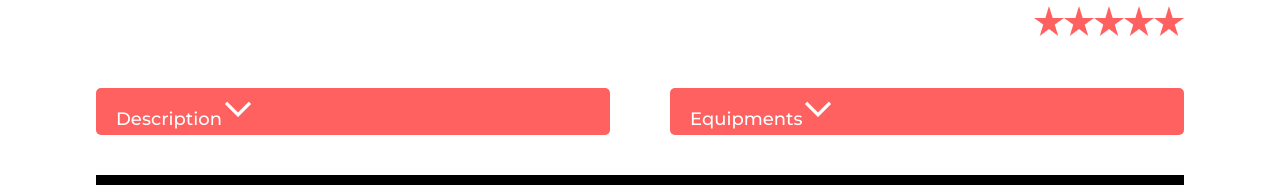
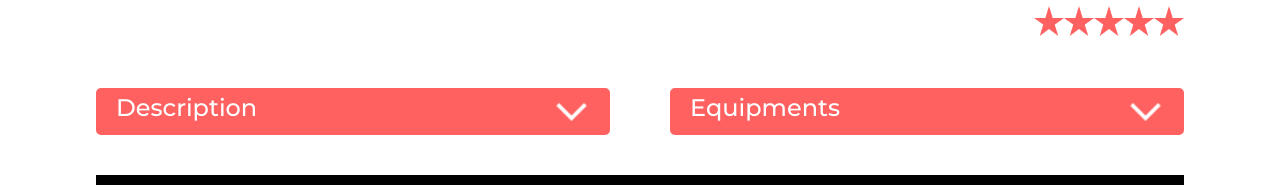
Before and after one commit to CelieBlue/kasa, a React (Create React App) app: page /Accomodations/0979876d in a window 1280 px wide. Shown: the part 710-895 px from the top of the page. Built offline with nearby package versions, Linux system fonts and the light colour scheme.

Commit message:
Ajustement du Collapse - Affichage de la page Erreur 404 dans le router

```diff
--- a/src/Components/Collapsible.jsx
+++ b/src/Components/Collapsible.jsx
@@ -7,7 +7,7 @@ const [isOpen, setIsOpen] = useState(false)
 
     return (
 
-        <>
+        <div className="collapsible">
             <div className="toggle" onClick={() =>
                 setIsOpen(!isOpen)}>
                 {props.label}
@@ -18,6 +18,6 @@ const [isOpen, setIsOpen] = useState(false)
                 {props.children}
             </div>
             }
-        </>
+        </div>
     );
 }
--- a/src/Styles/About.css
+++ b/src/Styles/About.css
@@ -3,8 +3,8 @@
     margin: 40px auto 60px auto;
 }
 
-/* .toggle {
+.collapsible_container .toggle {
     font-size: 24px;
     font-weight: 500;
     line-height: 30px;
-} */
+}
--- a/src/Styles/Accomodation.css
+++ b/src/Styles/Accomodation.css
@@ -95,14 +95,6 @@
     gap: 10px;
 }
 
-/* .rating span {
-    font-size: 40px;
-    line-height: 40px;
-    text-align: right;
-
-} */
-
-
 /************ INFOS MORE ************/
 
 .infos_more {
@@ -114,14 +106,13 @@
 
 /**** Description & Equipment****/
 
-.title_infos_more {
+/* .title_infos_more {
     width:50%;
-    flex-shrink: 1;
     background-color: var(--cleargrey);
     border-radius: 15px 15px 0px 0px;
-}
+} */
 
-.title_infos_more h2 {
+.infos_more_title {
     color: var(--white);
     background-color: var(--corail);
     border-radius: 15px 15px 0px 0px;
@@ -131,10 +122,15 @@
     line-height: 26px;
 }
 
-.title_infos_more p {
-    display: inline-block;
+.infos_more p {
     padding: 10px;
-    font-size: 19px;
+    font-size: 18px;
     font-weight: 400;
     line-height : 26px;
 }
+.infos_more_equipment p {
+    padding: 10px;
+    font-size: 18px;
+    font-weight: 400;
+    line-height : 10px;
+}
--- a/src/Styles/Collapsible.css
+++ b/src/Styles/Collapsible.css
@@ -1,4 +1,8 @@
-.toggle {
+.collapsible {
+    width: 100%;
+}
+
+.collapsible .toggle {
     width: 100%;
     height: 47px;
     margin-top: 18px;
@@ -7,12 +11,18 @@
     background: var(--corail);
     color: var(--white);
     font-family: Montserrat;
-    font-size: 18px;
+    font-size: 24px;
     font-weight: 500;
     line-height: 30px;
     text-align: left;
     border: none;
     cursor: pointer;
+    display: flex;
+    justify-content: space-between;
+}
+
+.collapsible .toggle img {
+    text-align: right;
 }
 
 .text_content {
--- a/src/index.jsx
+++ b/src/index.jsx
@@ -8,36 +8,36 @@ import AppLayout from './Layout/AppLayout';
 import Home, { loader as homeLoader } from './Pages/Home';
 import Accomodation, { loader as accomodationLoader } from './Pages/Accomodations';
 import About from './Pages/About';
-// import NotFound from './Components/NotFound';
+import NotFound from './Components/NotFound';
 
 
 const router = createBrowserRouter([
   {
     path: '/',
     element: <AppLayout />,
-    // errorElement: <NotFound />,
+    errorElement: <NotFound />,
     children: [
       {
         path: '/',
         element: <Home />,
-        // errorElement: <NotFound />,
+        errorElement: <NotFound />,
         loader: homeLoader,
       },
       {
         path: '/Accomodations/:id',
         element: <Accomodation />,
-        // errorElement: <NotFound />,
+        errorElement: <NotFound />,
         loader: accomodationLoader,
       },
       {
         path: '/About',
         element: <About />,
-        // errorElement: <NotFound />,
+        errorElement: <NotFound />,
       },
-      // {
-      //   path: '*',
-      //   element: <NotFound />,
-      // },
+      {
+        path: '*',
+        element: <NotFound />,
+      },
     ]
   }
 ]);
--- a/src/pages/Accomodations.jsx
+++ b/src/pages/Accomodations.jsx
@@ -68,11 +68,11 @@ export default function Accomodation() {
 
 {/**************** DESCRIPTION & EQUIPMENT *****************/}
                     <div className="infos_more">
-                        <Collapsible label="Description">
+                        <Collapsible label="Description" className="infos_more_title">
                             <p>{accomodationInfos.description}</p>
                         </Collapsible>
-                        <Collapsible label="Equipments">
-                            {equipmentAccomodation}
+                        <Collapsible label="Equipments" className="infos_more_title">
+                            <p className='infos_more_equipment'>{equipmentAccomodation}</p>
                         </Collapsible>
                     </div>
                 </div>
```
